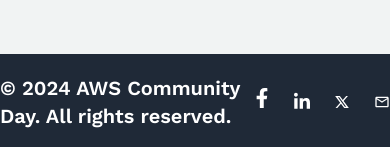
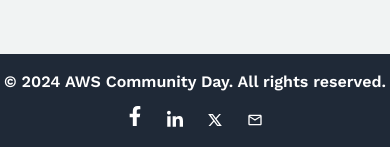
Before and after one commit to Kiunga1/aws-student-community-day, a React (Vite) app: page / in a window 390 px wide. Shown: the part 6893-7040 px from the top of the page. Built offline with nearby package versions, Linux system fonts and the light colour scheme.

Commit message:
Add mobile responsiveness

```diff
--- a/src/components/Footer.jsx
+++ b/src/components/Footer.jsx
@@ -5,9 +5,9 @@
 const Footer = () => {
   return (
     <footer className="bg-gray-800 text-white py-4 h-24 grid">
-      <div className="container mx-auto flex justify-between items-center">
+      <div className="container mx-auto flex flex-col lg:flex-row justify-between items-center">
         {/* Copyright Section */}
-        <div className="text-xl font-sans font-semibold">
+        <div className="text-md lg:text-xl font-sans font-semibold">
           &copy; {new Date().getFullYear()} AWS Community Day. All rights reserved.
         </div>
 
```
